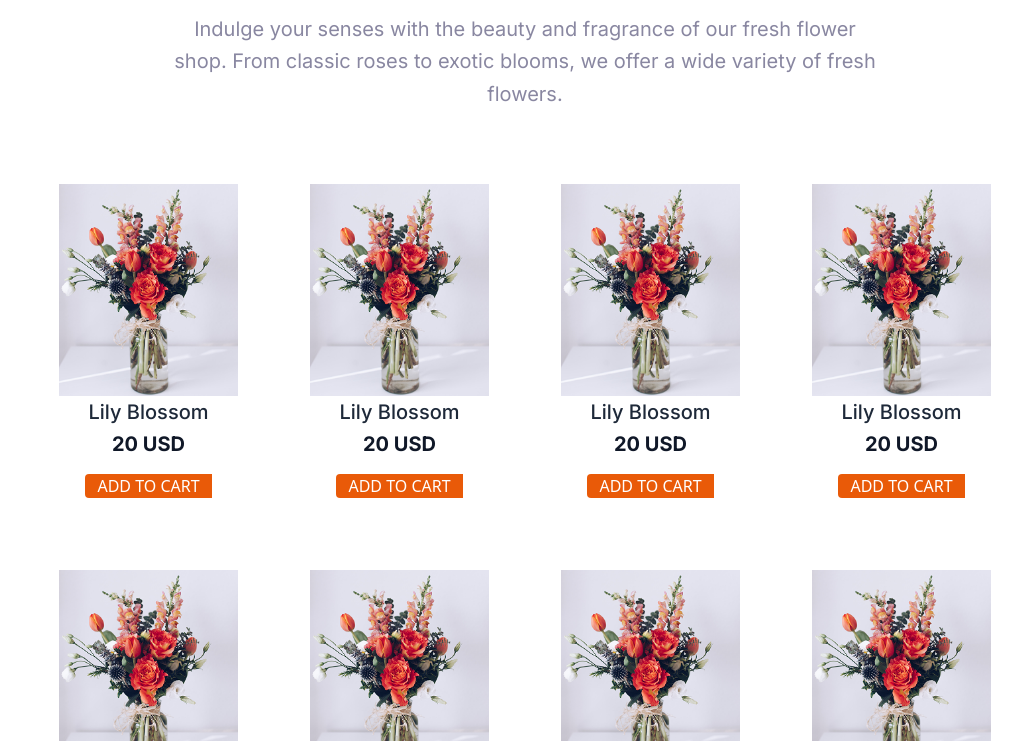
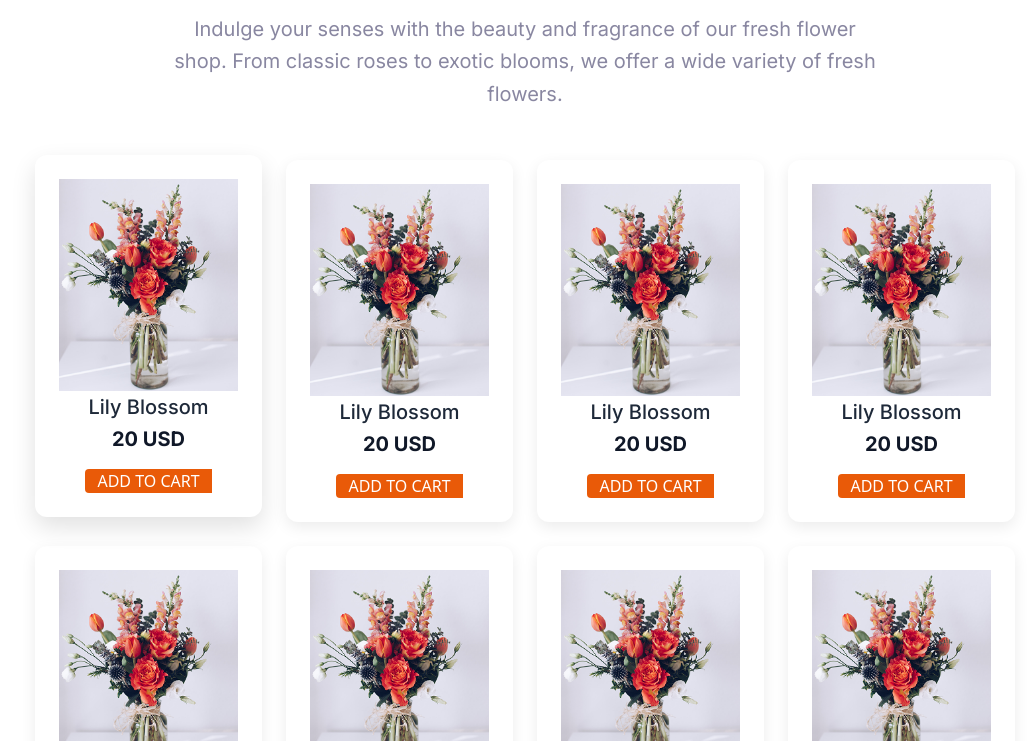
Before and after one commit to abdlnoman/Flower-shop-responsive, a plain HTML site: page index.html in a window 1280 px wide. In both pictures the pointer is over the element 263 px from the left and 1385 px from the top of the page. Shown: the part 1044-1785 px from the top of the page, without its empty margins (115-1146 px from the left). Drawn offline with nearby package versions, Linux system fonts and the light colour scheme.

Commit message:
extra css

```diff
--- a/extras.css
+++ b/extras.css
@@ -14,3 +14,11 @@
     font-style: normal;
 
   }
+  .card {
+    transition: all 0.3s ease;
+    box-shadow: 0 5px 15px rgba(0,0,0,0.08);
+}
+.card:hover {
+    transform: translateY(-5px);
+    box-shadow: 0 10px 25px rgba(0,0,0,0.12);
+}
```
